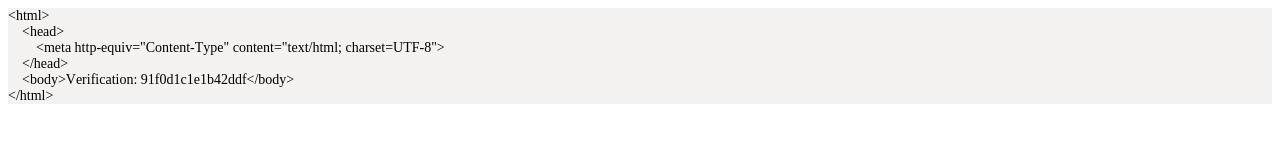
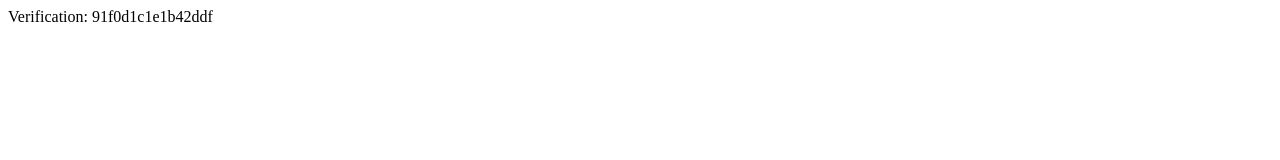
Before and after one commit to hideofangel/hideofangel.github.io, a plain HTML site: page yandex_91f0d1c1e1b42ddf.html in a window 1280 px wide. Drawn offline with Linux system fonts and the light colour scheme.

Commit message:
Update yandex_91f0d1c1e1b42ddf.html

```diff
--- a/yandex_91f0d1c1e1b42ddf.html
+++ b/yandex_91f0d1c1e1b42ddf.html
@@ -1,22 +1,6 @@
-<!DOCTYPE html PUBLIC "-//W3C//DTD HTML 4.01//EN" "http://www.w3.org/TR/html4/strict.dtd">
 <html>
-<head>
-  <meta http-equiv="Content-Type" content="text/html; charset=utf-8">
-  <meta http-equiv="Content-Style-Type" content="text/css">
-  <title></title>
-  <meta name="Generator" content="Cocoa HTML Writer">
-  <meta name="CocoaVersion" content="2022.6">
-  <style type="text/css">
-    p.p1 {margin: 0.0px 0.0px 0.0px 0.0px; font: 14.0px 'PT Mono'; -webkit-text-stroke: #000000; background-color: #f4f2f0}
-    span.s1 {font-kerning: none}
-  </style>
-</head>
-<body>
-<p class="p1"><span class="s1">&lt;html&gt;</span></p>
-<p class="p1"><span class="s1"><span class="Apple-converted-space">    </span>&lt;head&gt;</span></p>
-<p class="p1"><span class="s1"><span class="Apple-converted-space">        </span>&lt;meta http-equiv="Content-Type" content="text/html; charset=UTF-8"&gt;</span></p>
-<p class="p1"><span class="s1"><span class="Apple-converted-space">    </span>&lt;/head&gt;</span></p>
-<p class="p1"><span class="s1"><span class="Apple-converted-space">    </span>&lt;body&gt;Verification: 91f0d1c1e1b42ddf&lt;/body&gt;</span></p>
-<p class="p1"><span class="s1">&lt;/html&gt;</span></p>
-</body>
+    <head>
+        <meta http-equiv="Content-Type" content="text/html; charset=UTF-8">
+    </head>
+    <body>Verification: 91f0d1c1e1b42ddf</body>
 </html>
```
